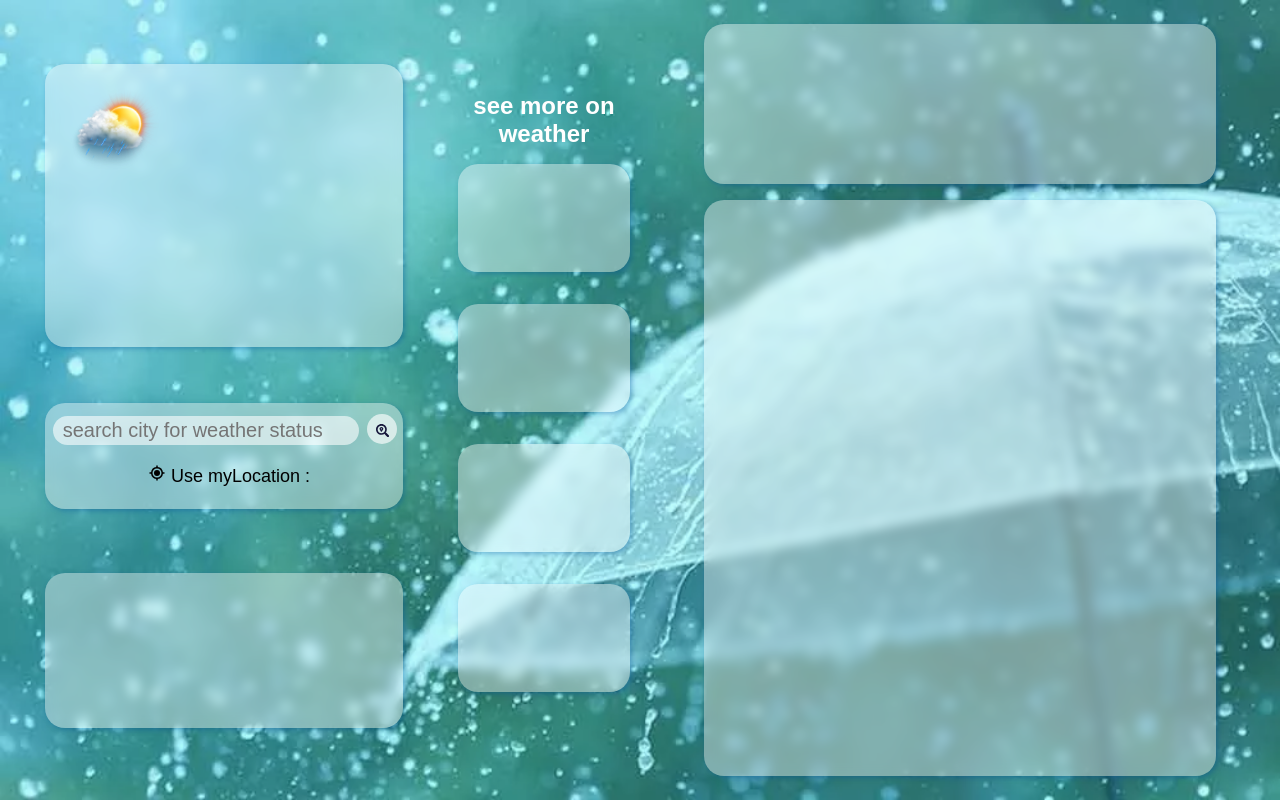
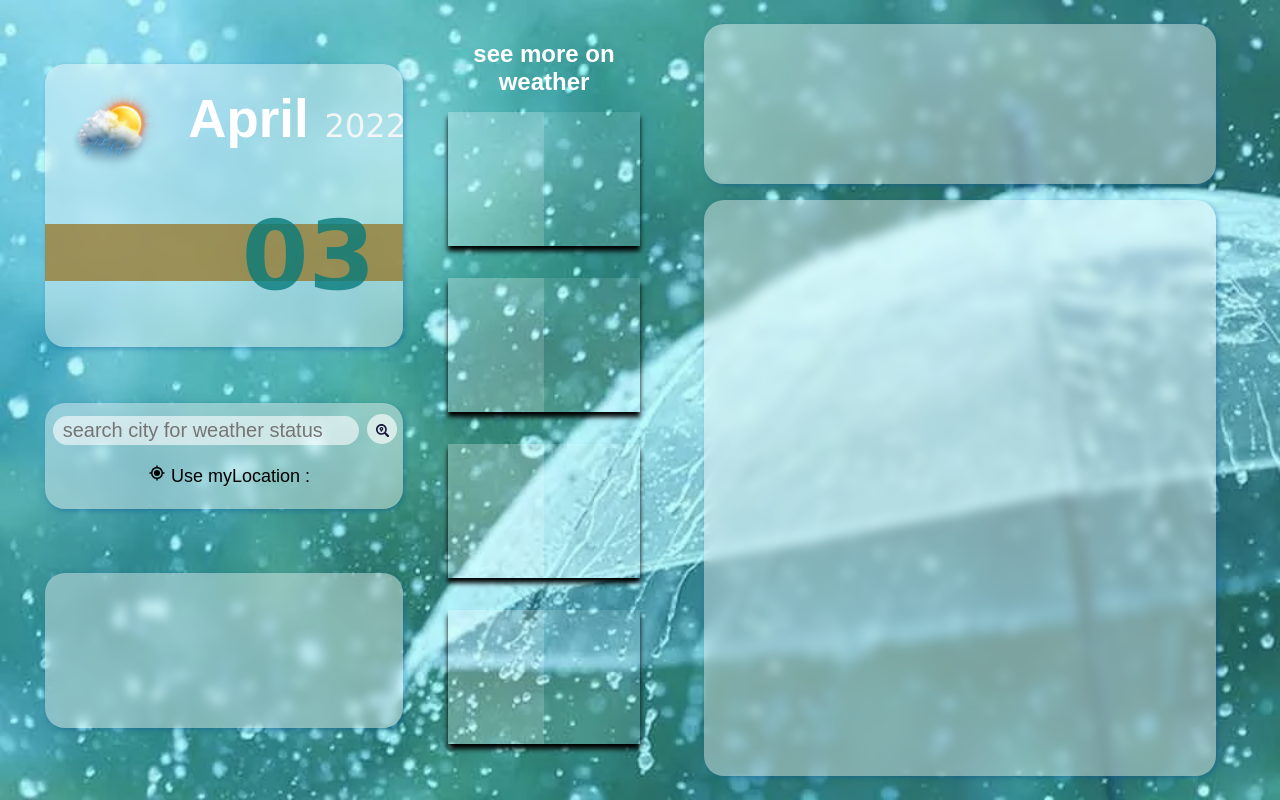
Before and after one commit to sumitchoudharySEM/weather-app, a React (Create React App) app: page / in a window 1280 px wide. Built offline with nearby package versions, Linux system fonts and the light colour scheme.

Commit message:
styling improved date is showing now

```diff
--- a/package.json
+++ b/package.json
@@ -10,6 +10,7 @@
     "@testing-library/react": "^12.1.4",
     "@testing-library/user-event": "^13.5.0",
     "framer-motion": "^6.2.8",
+    "moment": "^2.29.2",
     "react": "^18.0.0",
     "react-bootstrap-icons": "^1.8.1",
     "react-dom": "^18.0.0",
--- a/src/LeftBox.js
+++ b/src/LeftBox.js
@@ -2,6 +2,7 @@ import { FaSearchLocation } from 'react-icons/fa';
 import { BiCurrentLocation } from 'react-icons/bi';
 import React, { useEffect, useRef, useState } from 'react';
 import VanillaTilt from 'vanilla-tilt';
+import moment from 'moment';
 
 function Tilt(props) {
     const { options, ...rest } = props;
@@ -25,7 +26,7 @@ const LeftBox = () => {
     };
     const HandleSubmit = (e) => {
         e.preventDefault();
-        const myCity =city;
+        const myCity = city;
         console.log(myCity);
     }
 
@@ -33,6 +34,12 @@ const LeftBox = () => {
         <div className="side1">
             <Tilt className="datebox" options={options} >
                 <img src={require("./img/logo.png")}></img>
+                <h2>{moment().format('MMMM')}
+                    <span>{moment().format('yyyy')}</span>
+                </h2>
+                <div className="datehover">
+                    <div className='span1'>{moment().format('DD')}</div>
+                </div>
             </Tilt>
             <div className='searchbox'>
                 <form onClick={HandleSubmit}>
@@ -52,6 +59,7 @@ const LeftBox = () => {
                             <FaSearchLocation />
                         </button>
                         <button className='btn2'> <BiCurrentLocation /> Use myLocation : {city} </button>
+
                     </div>
 
                 </form>
@@ -60,10 +68,10 @@ const LeftBox = () => {
         </div>
         <div className="side2">
             <h2>see more on weather</h2>
-            <div className='moreon'></div>
-            <div className='moreon'></div>
-            <div className='moreon'></div>
-            <div className='moreon'></div>
+            <a href="#"></a>
+            <a href="#"></a>
+            <a href="#"></a>
+            <a href="#"></a>
 
         </div>
     </>
--- a/src/index.css
+++ b/src/index.css
@@ -1,6 +1,44 @@
 * {
   margin: 0;
   padding: 0;
+}
+a{
+  margin: 1rem;
+  height: 20%;
+  width: 100%;
+	position: relative;
+	text-decoration: none;
+	color: #fff;
+	font-size: 2em;
+	text-transform: uppercase;
+	font-family: sans-serif;
+	letter-spacing: 4px;
+	overflow: hidden;
+	background: rgba(255,255,255,.1);
+	box-shadow: 0 5px 5px rgba(0,0,0.2);
+}
+a:before{
+	content: '';
+	position: absolute;
+	top: 0;
+	left: 0;
+	width: 50%;
+	height: 100%;
+	background: rgba(255, 255, 255, 0.162);
+}
+a:after{
+	content: '';
+	position: absolute;
+	top: 0;
+	left: -100%;
+	width: 100%;
+	height: 100%;
+	background: linear-gradient(45deg,transparent,rgba(255, 255, 255, 0.359),transparent);
+	transition: 0.5s;
+	transition-delay: 0s;
+}
+a:hover:after{
+	left: 100%;
 }
 
 body {
@@ -22,17 +60,16 @@ body {
   box-shadow: 0 5px 40px rgba(0, 0, 0, 0.2);
 }
 
-
 :root {
   --blue: #024f9b5c;
   --white: #ffffff66;
 }
-.mainBg{
+.mainBg {
   height: 100vh;
   width: 100vw;
   position: relative;
 }
-.mainBg img{
+.mainBg img {
   height: 100vh;
   width: 100vw;
   position: absolute;
@@ -40,7 +77,7 @@ body {
   left: 0;
   background-size: cover;
 }
-.buller{
+.buller {
   height: 100vh;
   width: 100vw;
   position: absolute;
@@ -48,16 +85,15 @@ body {
   left: 0;
   background-color: rgba(74, 246, 243, 0.332);
 }
-.container{
+.container {
   height: 100vh;
   width: 100vw;
   position: absolute;
   top: 0;
   left: 0;
   display: flex;
-
 }
-.container .leftBox{
+.container .leftBox {
   width: 50%;
   height: 100%;
   display: flex;
@@ -65,7 +101,7 @@ body {
   align-items: center;
   justify-content: center;
 }
-.container .rightBox{
+.container .rightBox {
   width: 50%;
   height: 100%;
   display: flex;
@@ -73,7 +109,7 @@ body {
   align-items: center;
   justify-content: center;
 }
-.side1{
+.side1 {
   width: 70%;
   height: 90%;
   display: flex;
@@ -81,7 +117,7 @@ body {
   align-items: center;
   justify-content: center;
 }
-.side2{
+.side2 {
   width: 30%;
   height: 90%;
   display: flex;
@@ -91,32 +127,71 @@ body {
   border-radius: 20px;
   text-align: center;
 }
-.datebox{
+.datebox {
   width: 80%;
   height: 40%;
   margin: 1.5rem;
   background-color: var(--white);
   border-radius: 20px;
   backdrop-filter: blur(6px);
- box-shadow: 2px 2px 5px  var(--blue);
+  box-shadow: 2px 2px 5px var(--blue);
 }
-.datebox img{
+.datebox img {
   width: 25%;
   height: auto;
   margin: 1.5rem;
-
+}
+.datebox h2 {
+  width: 35%;
+  height: auto;
+  margin: 1.5rem 40%;
+  font-size: 3.3em;
+}
+.datebox h2 span{
+  padding-left: 1rem;
+  font-size: 2rem;
+  color: rgba(246, 246, 246, 0.963);
+  font-family: Verdana, Geneva, Tahoma, sans-serif;
+  font-weight: 100;
+  word-spacing: 0;
+}
+.datebox .span1 {
+  width: 25%;
+  height: auto;
+  margin: 1.5rem 1rem;
+  font-size: 6em;
+  color: rgba(8, 122, 122, 0.795);
+  font-weight: 600;
+  font-family: Verdana, Geneva, Tahoma, sans-serif;
+  position: absolute;
+  top: -3rem;
+  right: 3.5rem;
+  z-index: -5;
+}
+.datehover {
+  height: 20%;
+  width: 100%;
+  position: absolute;
+  background-color: rgba(151, 121, 45, 0.774);
+  top: 10rem;
+  z-index: -6;
+  transition: 0.5s;
+}
+.datehover:hover {
+  top: 0;
+  height: 100%;
 }
 
-.searchbox{
+.searchbox {
   width: 80%;
   height: 15%;
   margin: 2rem;
   background-color: var(--white);
   border-radius: 20px;
   backdrop-filter: blur(6px);
- box-shadow: 2px 2px 5px  var(--blue);
+  box-shadow: 2px 2px 5px var(--blue);
 }
-.searchbox .input{
+.searchbox .input {
   width: 100%;
   height: 10%;
   font-size: 20px;
@@ -127,7 +202,7 @@ body {
   align-items: center;
   justify-content: center;
 }
-.searchbox .input input{
+.searchbox .input input {
   width: 80%;
   height: 10%;
   font-size: 20px;
@@ -138,7 +213,7 @@ body {
   margin-top: 3px;
   padding: 3px 10px;
 }
-.btn2{
+.btn2 {
   background-color: transparent;
   font-size: 18px;
   font-weight: 400;
@@ -147,7 +222,7 @@ body {
   margin-top: 1rem;
   padding: 3px 8px;
 }
-.btn2:hover{
+.btn2:hover {
   background-color: rgba(255, 255, 255, 0.367);
   font-size: 18px;
   font-weight: 400;
@@ -156,7 +231,7 @@ body {
   margin-top: 1rem;
   padding: 3px 8px;
 }
-.searchbutten{
+.searchbutten {
   height: 30px;
   width: 30px;
   background-color: rgba(255, 255, 255, 0.642);
@@ -170,38 +245,42 @@ body {
   margin: 0px 8px;
   border: none;
 }
-.motobox{
+.motobox {
   width: 80%;
- height: 22%;background-color: var(--white);
+  height: 22%;
+  background-color: var(--white);
   border-radius: 20px;
   backdrop-filter: blur(6px);
- box-shadow: 2px 2px 5px  var(--blue);
+  box-shadow: 2px 2px 5px var(--blue);
   margin: 2rem;
 }
-.moreon{
+.moreon {
   width: 90%;
-  height: 15%;background-color: var(--white);
+  height: 15%;
+  background-color: var(--white);
   border-radius: 20px;
   backdrop-filter: blur(6px);
-  box-shadow: 2px 2px 5px  var(--blue);
+  box-shadow: 2px 2px 5px var(--blue);
   margin: 1rem 0;
 }
 
 /* right side section starts */
 
-.searchToDo{
+.searchToDo {
   height: 20%;
-  width: 80%;background-color: var(--white);
+  width: 80%;
+  background-color: var(--white);
   border-radius: 20px;
   backdrop-filter: blur(6px);
-  box-shadow: 2px 2px 5px  var(--blue);
+  box-shadow: 2px 2px 5px var(--blue);
 }
-.to-do{
+.to-do {
   margin-top: 1rem;
   padding-top: 1rem;
   height: 70%;
-  width: 80%;background-color: var(--white);
+  width: 80%;
+  background-color: var(--white);
   border-radius: 20px;
   backdrop-filter: blur(6px);
-  box-shadow: 2px 2px 5px  var(--blue);
+  box-shadow: 2px 2px 5px var(--blue);
 }
```
Also changed, not shown: 1 other file (tests, documents, lock files or other folders). Lines whose indentation alone changed are shown as unchanged.
